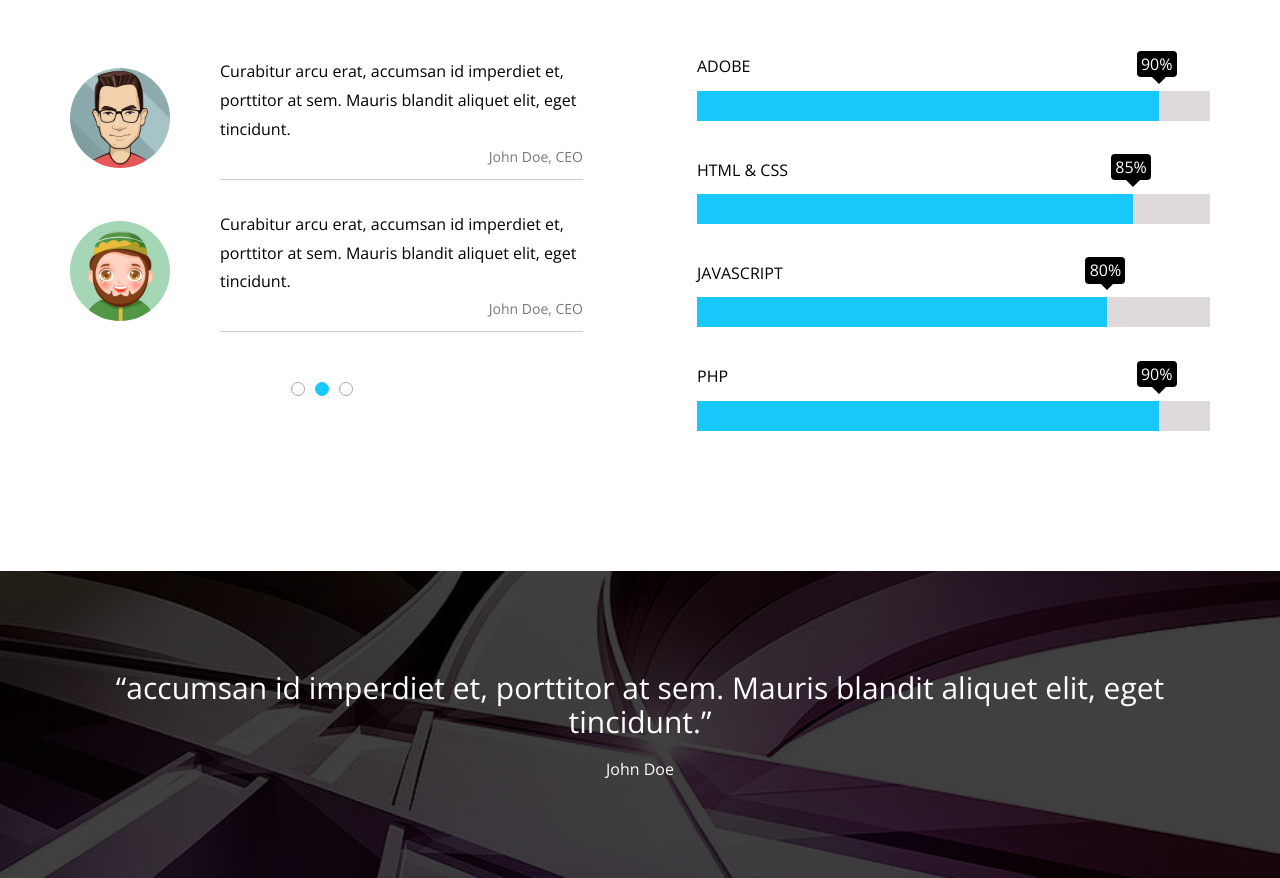
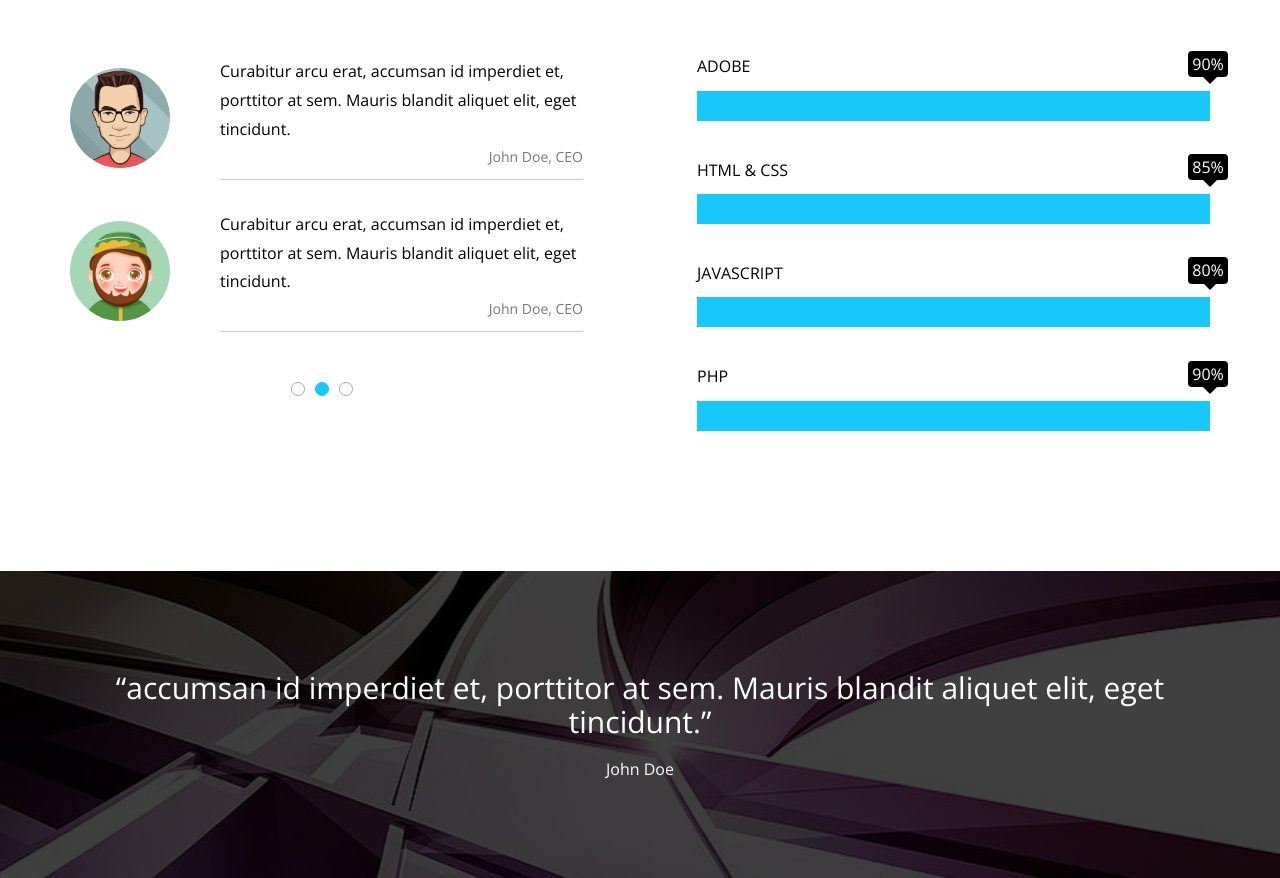
Before and after one commit to Wahed-koudsi2001/Kasper, a plain HTML site: page index.html in a window 1280 px wide. Shown: the part 5590-6468 px from the top of the page. Drawn offline with nearby package versions, Linux system fonts and the light colour scheme.

Commit message:
Update index.html

```diff
--- a/index.html
+++ b/index.html
@@ -337,7 +337,7 @@
 					<li></li>
 				</ul>
 			</div>
-			<div class="skills">
+<div class="skills">
 				<h3>Skills</h3>
 				<p>
 					Curabitur arcu erat, accumsan id imperdiet et, porttitor at sem. Mauris blandit aliquet elit, eget
@@ -346,25 +346,25 @@
 				<div class="prog-holder">
 					<h4>Adobe</h4>
 					<div class="prog">
-						<span style="width: 90%" data-progress="90%"></span>
+						<span id="progBar" data-progress="90%"></span>
 					</div>
 				</div>
 				<div class="prog-holder">
 					<h4>Html &amp; Css</h4>
 					<div class="prog">
-						<span style="width: 85%" data-progress="85%"></span>
+						<span id="progBar-2" data-progress="85%"></span>
 					</div>
 				</div>
 				<div class="prog-holder">
 					<h4>JavaScript</h4>
 					<div class="prog">
-						<span style="width: 80%" data-progress="80%"></span>
+						<span id="progBar-3" data-progress="80%"></span>
 					</div>
 				</div>
 				<div class="prog-holder">
 					<h4>Php</h4>
 					<div class="prog">
-						<span style="width: 90%" data-progress="90%"></span>
+						<span id="progBar-4" data-progress="90%"></span>
 					</div>
 				</div>
 			</div>
```
